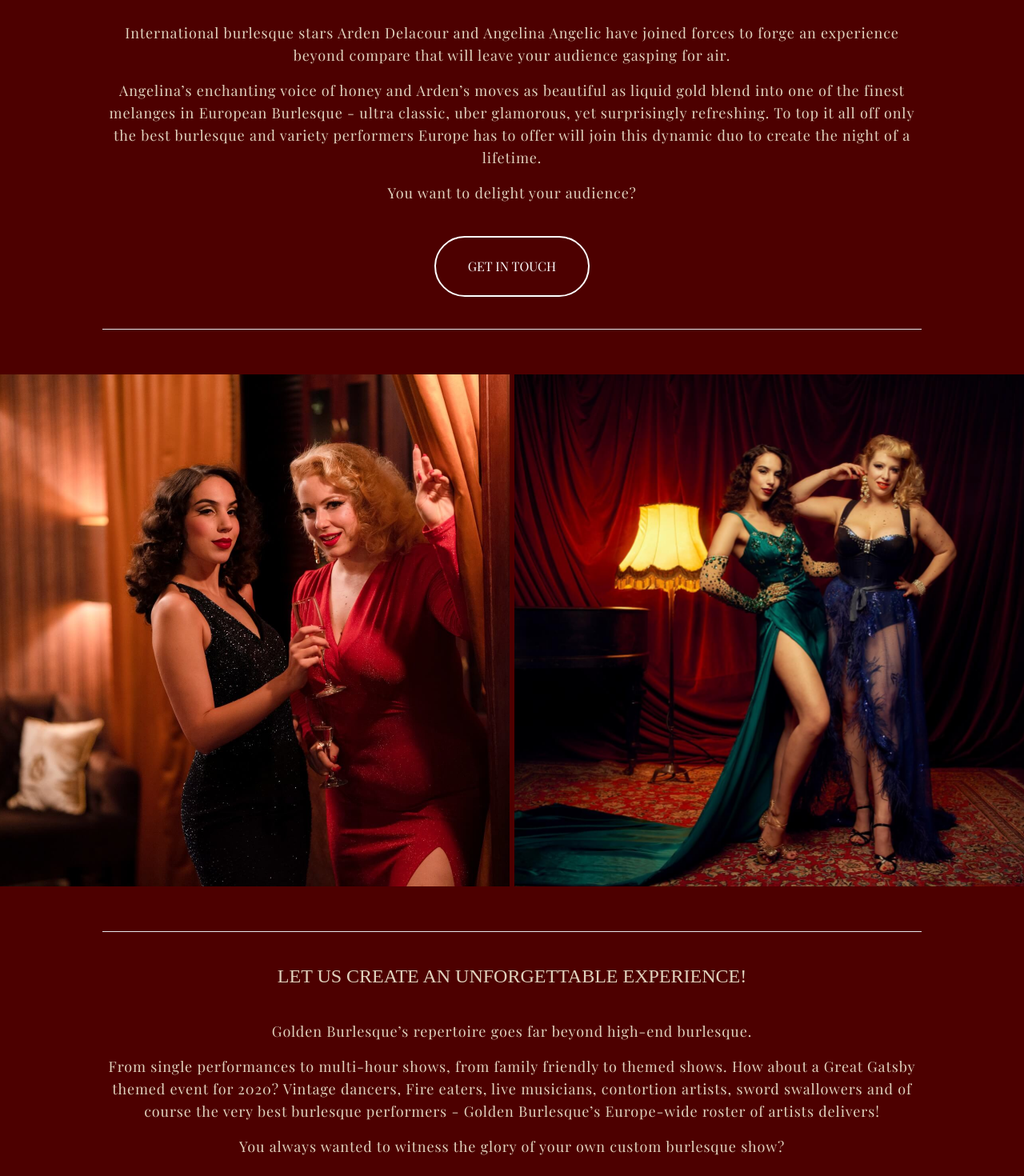
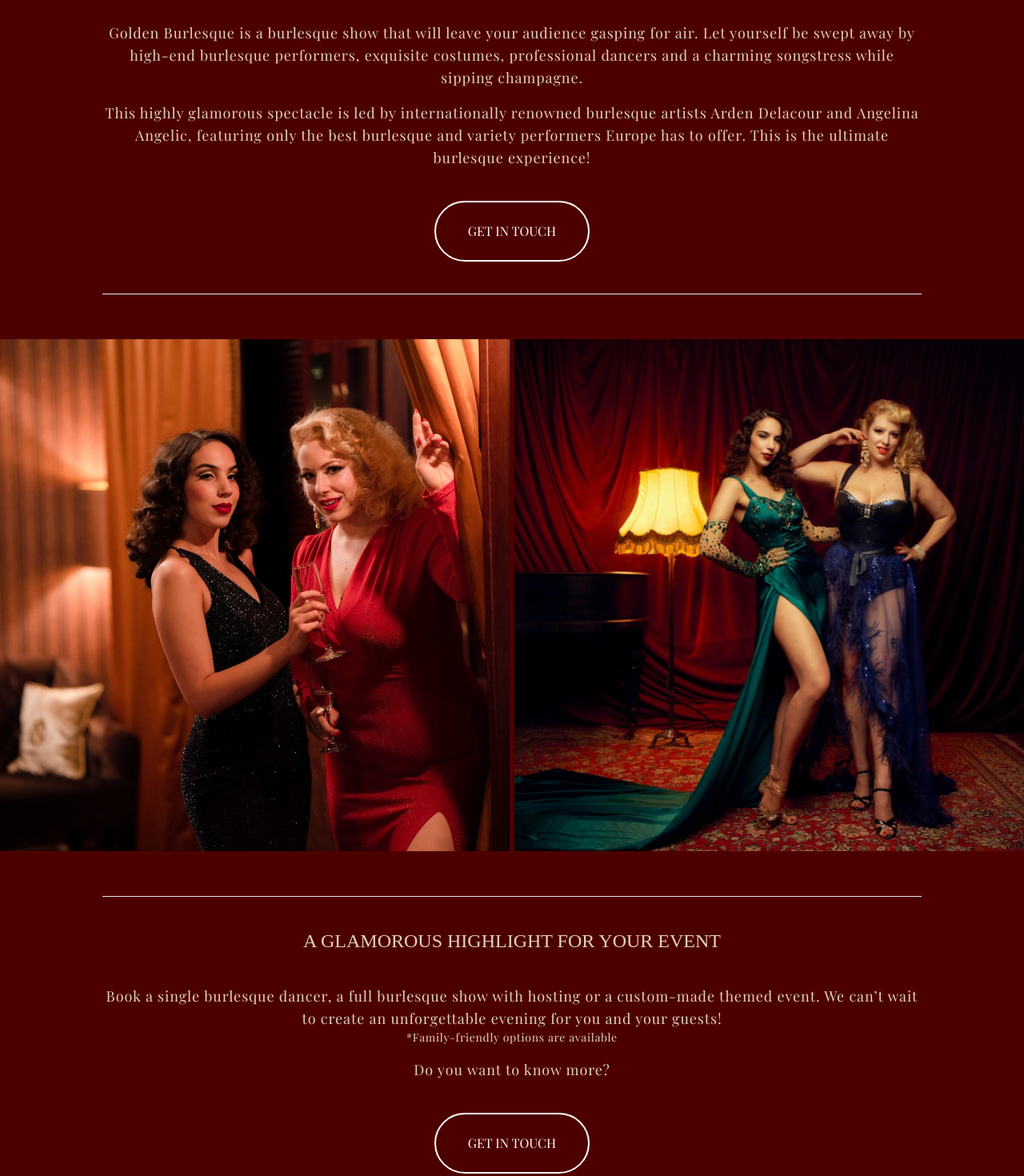
Before and after one commit to mrodin/golden-burlesque, a Next.js app: page / in a window 1280 px wide. Shown: the part 940-2410 px from the top of the page at 80% size. Built offline with nearby package versions, Linux system fonts and the light colour scheme; a web font is replaced by a local one.

Commit message:
update texts

```diff
--- a/sections/Clients.js
+++ b/sections/Clients.js
@@ -1,4 +1,5 @@
 import React from "react";
+import Link from "next/link";
 
 import {
   MarginLayout,
@@ -7,6 +8,7 @@ import {
   Heading,
   Text,
   Logo,
+  Button,
 } from "components";
 
 const Clients = () => (
@@ -20,7 +22,7 @@ const Clients = () => (
       </Heading>
       <VerticalSpace size={VerticalSpace.SIZE.LG} />
       <Text color={Text.COLOR.GOLD} size={Text.SIZE.MD}>
-        A little selection of the clients we have worked with:
+        A little selection of our favourite clients:
       </Text>
       <VerticalSpace size={VerticalSpace.SIZE.SM} />
     </MarginLayout>
@@ -52,6 +54,14 @@ const Clients = () => (
         <Logo src="img/logos/mercy-brown-bar.jpg" alt="Mercy Brown bar logo" />
       </div>
       <VerticalSpace size={VerticalSpace.SIZE.LG} />
+      <div className="flex justify-center">
+        <Link href="/contact" passHref>
+          <Button href="https://www.youtube.com/watch?v=-_85seQ6PkM" newTab>
+            Our trailer
+          </Button>
+        </Link>
+      </div>
+      <VerticalSpace size={VerticalSpace.SIZE.LG} />
       <Divider />
       <VerticalSpace size={VerticalSpace.SIZE.XL} />
     </MarginLayout>
--- a/sections/CoverImage.js
+++ b/sections/CoverImage.js
@@ -6,13 +6,11 @@ const CoverImage = () => (
   <div className="flex flex-1 items-center justify-center h-full bg-intro bg-cover bg-center bg-no-repeat bg-fixed">
     <div className="flex flex-col items-center px-8">
       <div className="max-w-5xl">
-        <Heading size={Heading.SIZE.XL}>
-          A glamorous highlight for your event
-        </Heading>
+        <Heading size={Heading.SIZE.XL}>Golden Burlesque</Heading>
         <VerticalSpace size={VerticalSpace.SIZE.LG} />
         <div className="flex justify-center">
           <Button href="https://www.youtube.com/watch?v=-_85seQ6PkM" newTab>
-            Watch our trailer
+            Take a peek
           </Button>
         </div>
       </div>
--- a/sections/TextSectionOne.js
+++ b/sections/TextSectionOne.js
@@ -16,25 +16,21 @@ const TextSectionOne = () => (
     <Divider />
     <VerticalSpace size={VerticalSpace.SIZE.LG} />
     <Heading color={Heading.COLOR.GOLD} size={Heading.SIZE.LG}>
-      Old Hollywood glamour with a modern twist
+      Burlesque at its finest
     </Heading>
     <VerticalSpace size={VerticalSpace.SIZE.LG} />
     <Text color={Text.COLOR.GOLD} size={Text.SIZE.MD}>
-      International burlesque stars Arden Delacour and Angelina Angelic have
-      joined forces to forge an experience beyond compare that will leave your
-      audience gasping for air.
+      Golden Burlesque is a burlesque show that will leave your audience gasping
+      for air. Let yourself be swept away by high-end burlesque performers,
+      exquisite costumes, professional dancers and a charming songstress while
+      sipping champagne.
     </Text>
     <VerticalSpace size={VerticalSpace.SIZE.SM} />
     <Text color={Text.COLOR.GOLD} size={Text.SIZE.MD}>
-      Angelina’s enchanting voice of honey and Arden’s moves as beautiful as
-      liquid gold blend into one of the finest melanges in European Burlesque -
-      ultra classic, uber glamorous, yet surprisingly refreshing. To top it all
-      off only the best burlesque and variety performers Europe has to offer
-      will join this dynamic duo to create the night of a lifetime.
-    </Text>
-    <VerticalSpace size={VerticalSpace.SIZE.SM} />
-    <Text color={Text.COLOR.GOLD} size={Text.SIZE.MD}>
-      You want to delight your audience?
+      This highly glamorous spectacle is led by internationally renowned
+      burlesque artists Arden Delacour and Angelina Angelic, featuring only the
+      best burlesque and variety performers Europe has to offer. This is the
+      ultimate burlesque experience!
     </Text>
     <VerticalSpace size={VerticalSpace.SIZE.LG} />
     <div className="flex justify-center">
--- a/sections/TextSectionTwo.js
+++ b/sections/TextSectionTwo.js
@@ -16,28 +16,25 @@ const TextSectionOne = () => (
     <Divider />
     <VerticalSpace size={VerticalSpace.SIZE.LG} />
     <Heading color={Heading.COLOR.GOLD} size={Heading.SIZE.LG}>
-      Let us create an unforgettable experience!
+      A glamorous highlight for your event
     </Heading>
     <VerticalSpace size={VerticalSpace.SIZE.LG} />
     <Text color={Text.COLOR.GOLD} size={Text.SIZE.MD}>
-      Golden Burlesque’s repertoire goes far beyond high-end burlesque.
+      Book a single burlesque dancer, a full burlesque show with hosting or a
+      custom-made themed event. We can’t wait to create an unforgettable evening
+      for you and your guests!
+    </Text>
+    <Text color={Text.COLOR.GOLD} size={Text.SIZE.SM}>
+      *Family-friendly options are available
     </Text>
     <VerticalSpace size={VerticalSpace.SIZE.SM} />
     <Text color={Text.COLOR.GOLD} size={Text.SIZE.MD}>
-      From single performances to multi-hour shows, from family friendly to
-      themed shows. How about a Great Gatsby themed event for 2020? Vintage
-      dancers, Fire eaters, live musicians, contortion artists, sword swallowers
-      and of course the very best burlesque performers - Golden Burlesque’s
-      Europe-wide roster of artists delivers!
-    </Text>
-    <VerticalSpace size={VerticalSpace.SIZE.SM} />
-    <Text color={Text.COLOR.GOLD} size={Text.SIZE.MD}>
-      You always wanted to witness the glory of your own custom burlesque show?
+      Do you want to know more?
     </Text>
     <VerticalSpace size={VerticalSpace.SIZE.LG} />
     <div className="flex justify-center">
       <Link href="/contact" passHref>
-        <Button href={undefined}>Place a booking request</Button>
+        <Button>Get in touch</Button>
       </Link>
     </div>
     <VerticalSpace size={VerticalSpace.SIZE.LG} />
```
